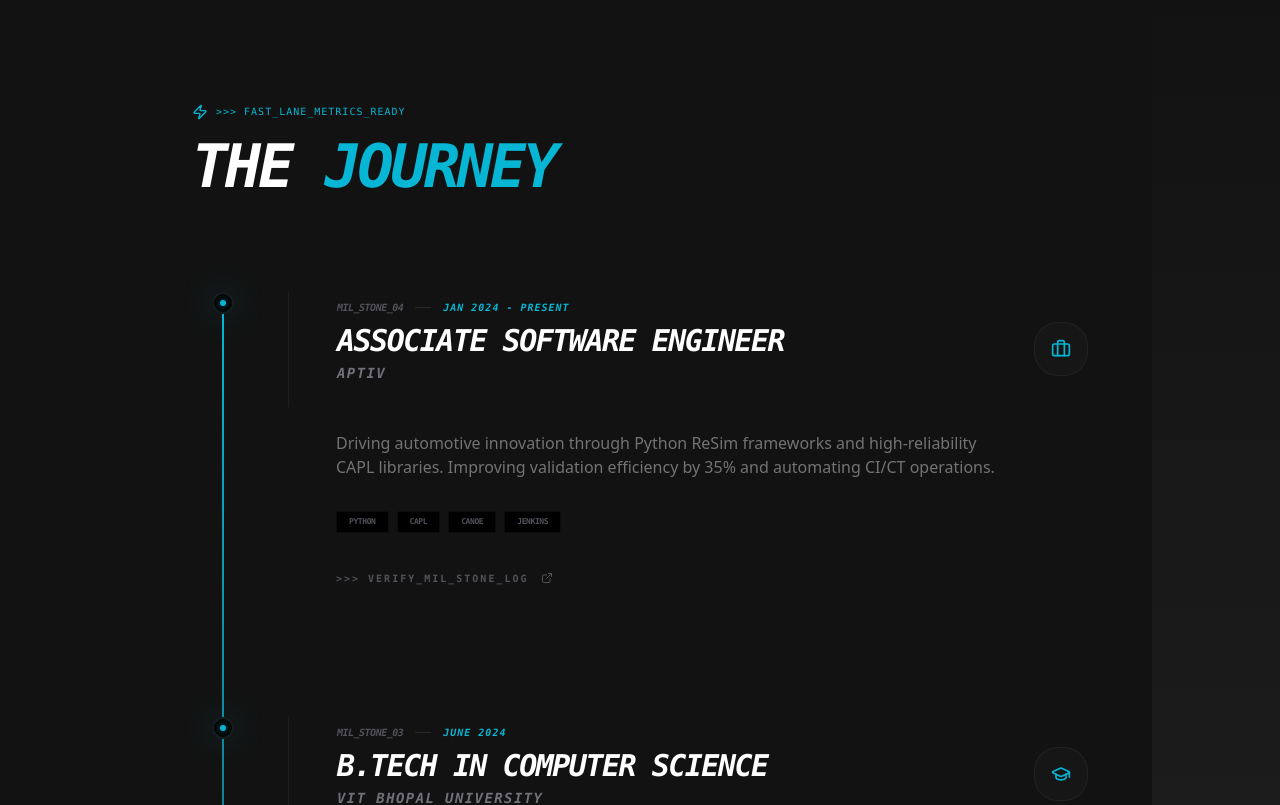
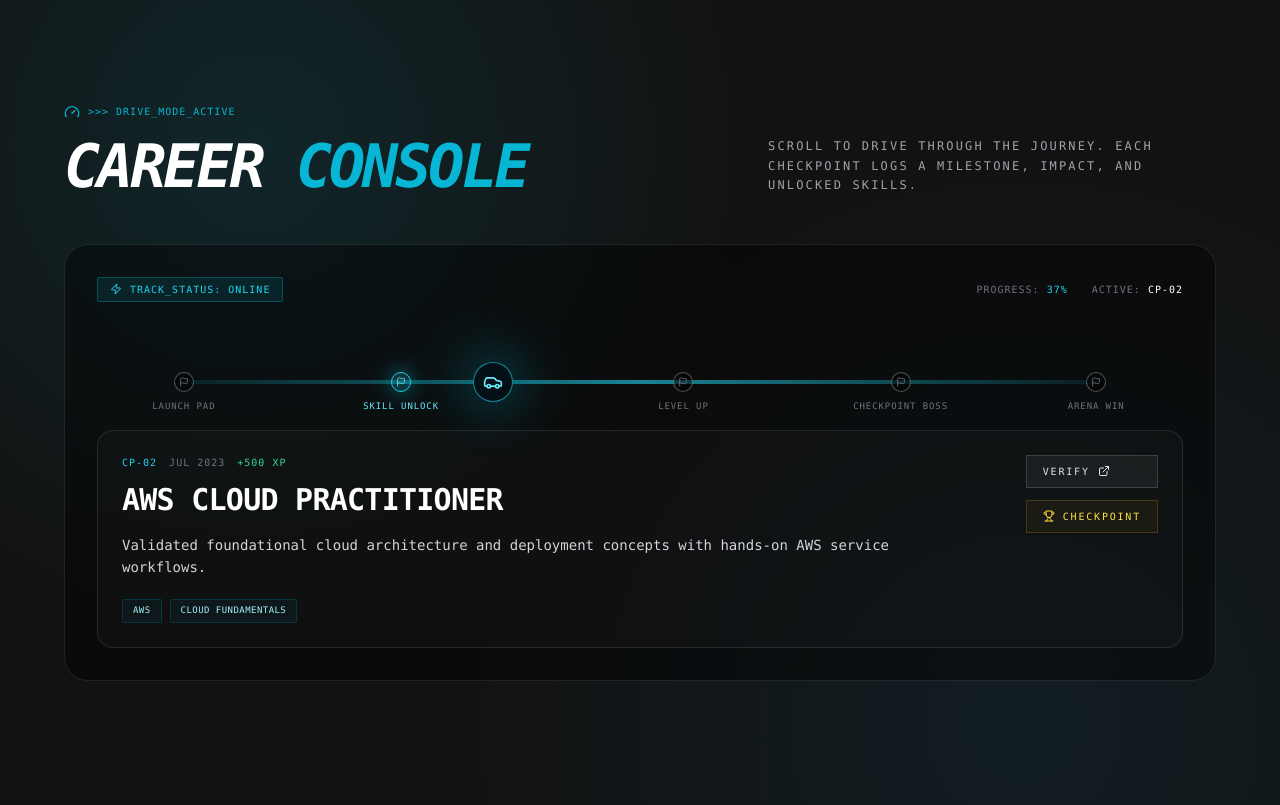
Before and after one commit to sureshkonar/Skill-folio, a Next.js app: page / in a window 1280 px wide. Shown: the part 6220-7025 px from the top of the page. Built offline with nearby package versions, Linux system fonts and the light colour scheme.

Commit message:
Redesign journey section as interactive career game console

```diff
--- a/src/components/Timeline.tsx
+++ b/src/components/Timeline.tsx
@@ -1,161 +1,239 @@
 "use client";
 
-import { motion } from "framer-motion";
-import { Briefcase, GraduationCap, Award, ExternalLink, Zap } from "lucide-react";
+import { useRef, useState } from "react";
+import {
+    motion,
+    useMotionValueEvent,
+    useScroll,
+    useTransform,
+    useMotionTemplate
+} from "framer-motion";
+import { Car, ExternalLink, Flag, Gauge, Trophy, Zap } from "lucide-react";
 
-const MILESTONES = [
+type Checkpoint = {
+    id: string;
+    label: string;
+    date: string;
+    title: string;
+    detail: string;
+    xp: string;
+    tech: string[];
+    link: string;
+    progress: number;
+};
+
+const CHECKPOINTS: Checkpoint[] = [
     {
-        date: "JAN 2024 - PRESENT",
-        title: "Associate Software Engineer",
-        organization: "Aptiv",
-        description: "Driving automotive innovation through Python ReSim frameworks and high-reliability CAPL libraries. Improving validation efficiency by 35% and automating CI/CT operations.",
-        tech: ["Python", "CAPL", "CANoe", "Jenkins"],
-        iconName: "Briefcase",
-        link: "https://www.aptiv.com",
-        id: "MIL_STONE_04"
+        id: "CP-01",
+        label: "Launch Pad",
+        date: "OCT 2022",
+        title: "GeoToll-Link Launch",
+        detail: "Built an IoT tolling prototype with GPS and cloud telemetry for automated, accuracy-driven toll intelligence.",
+        xp: "+750 XP",
+        tech: ["Python", "AWS IoT Core", "Raspberry Pi"],
+        link: "https://github.com/sureshkonar/GeoToll-Link",
+        progress: 8
     },
     {
-        date: "JUNE 2024",
-        title: "B.Tech in Computer Science",
-        organization: "VIT Bhopal University",
-        description: "Completed undergraduate studies with a CGPA of 8.43. Specialized in scalable automation and embedded systems.",
-        tech: ["Computer Science", "Embedded Systems"],
-        iconName: "GraduationCap",
-        link: "https://vitbhopal.ac.in",
-        id: "MIL_STONE_03"
+        id: "CP-02",
+        label: "Skill Unlock",
+        date: "JUL 2023",
+        title: "AWS Cloud Practitioner",
+        detail: "Validated foundational cloud architecture and deployment concepts with hands-on AWS service workflows.",
+        xp: "+500 XP",
+        tech: ["AWS", "Cloud Fundamentals"],
+        link: "https://www.credly.com",
+        progress: 28
     },
     {
-        date: "JULY 2023",
-        title: "AWS Certified Cloud Practitioner",
-        organization: "Amazon Web Services",
-        description: "Validated entry-level cloud concepts and core AWS services.",
-        tech: ["AWS", "Cloud Computing"],
-        iconName: "Award",
-        link: "https://www.credly.com",
-        id: "MIL_STONE_02"
+        id: "CP-03",
+        label: "Level Up",
+        date: "JAN 2024",
+        title: "Aptiv - Associate Software Engineer",
+        detail: "Delivered automation-heavy validation systems using CAPL, CANoe, and Python for production automotive programs.",
+        xp: "+1200 XP",
+        tech: ["Python", "CAPL", "CANoe", "Jenkins"],
+        link: "https://www.aptiv.com",
+        progress: 54
     },
     {
-        date: "OCT 2022",
-        title: "GeoToll-Link Launch",
-        organization: "Internal Project",
-        description: "Developed an intelligent mobility tolling system using GPS and Cloud IoT, achieving 75% accuracy.",
-        tech: ["Python", "AWS IoT Core", "Raspberry Pi"],
-        iconName: "Zap",
-        link: "https://github.com/sureshkonar/GeoToll-Link",
-        id: "MIL_STONE_01"
+        id: "CP-04",
+        label: "Checkpoint Boss",
+        date: "JUN 2024",
+        title: "B.Tech Graduation - VIT Bhopal",
+        detail: "Completed Computer Science specialization focused on scalable automation and embedded software engineering.",
+        xp: "+900 XP",
+        tech: ["Computer Science", "Embedded Systems"],
+        link: "https://vitbhopal.ac.in",
+        progress: 74
+    },
+    {
+        id: "CP-05",
+        label: "Arena Win",
+        date: "2025",
+        title: "MobilityX Ideathon Runner-Up",
+        detail: "Shipped an inclusive future-mobility concept with strong product storytelling and systems thinking.",
+        xp: "+1000 XP",
+        tech: ["Mobility", "Product Design", "Innovation"],
+        link: "https://github.com/sureshkonar/MobilityXIdeathon_BrainBot_Team",
+        progress: 92
     }
 ];
 
-function MilestoneIcon({ name }: { name: string }) {
-    if (name === "GraduationCap") return <GraduationCap className="w-5 h-5 text-cyan-500" />;
-    if (name === "Award") return <Award className="w-5 h-5 text-cyan-500" />;
-    if (name === "Zap") return <Zap className="w-5 h-5 text-cyan-500" />;
-    return <Briefcase className="w-5 h-5 text-cyan-500" />;
+export default function Timeline() {
+    const sectionRef = useRef<HTMLElement>(null);
+    const [activeIndex, setActiveIndex] = useState(0);
+    const [progressValue, setProgressValue] = useState(8);
+
+    const { scrollYProgress } = useScroll({
+        target: sectionRef,
+        offset: ["start end", "end start"]
+    });
+
+    const driveProgress = useTransform(scrollYProgress, [0, 1], [8, 92]);
+    const carLeft = useMotionTemplate`${driveProgress}%`;
+
+    useMotionValueEvent(driveProgress, "change", (latest) => {
+        setProgressValue(Math.round(latest));
+        let closestIndex = 0;
+        let smallestDistance = Number.POSITIVE_INFINITY;
+
+        CHECKPOINTS.forEach((checkpoint, idx) => {
+            const distance = Math.abs(checkpoint.progress - latest);
+            if (distance < smallestDistance) {
+                smallestDistance = distance;
+                closestIndex = idx;
             }
+        });
 
-export default function Timeline() {
+        setActiveIndex(closestIndex);
+    });
+
+    const activeCheckpoint = CHECKPOINTS[activeIndex];
+
     return (
-        <section id="timeline" className="relative w-full bg-[#121212] py-32 px-6 overflow-hidden border-t border-white/5 font-mono">
-            {/* Background Light Trails */}
-            <div className="absolute inset-x-0 h-[1px] top-1/4 bg-gradient-to-r from-transparent via-cyan-500/10 to-transparent opacity-20 blur-sm" />
-            <div className="absolute inset-x-0 h-[1px] top-3/4 bg-gradient-to-r from-transparent via-cyan-500/10 to-transparent opacity-10 blur-md" />
+        <section
+            id="timeline"
+            ref={sectionRef}
+            className="relative w-full bg-[#121212] py-32 px-6 overflow-hidden border-t border-white/5 font-mono"
+        >
+            <div className="absolute inset-0 bg-[radial-gradient(circle_at_20%_20%,rgba(6,182,212,0.12),transparent_40%),radial-gradient(circle_at_80%_90%,rgba(14,165,233,0.08),transparent_45%)] pointer-events-none" />
 
-            <div className="max-w-4xl mx-auto relative z-10">
-                <div className="flex flex-col md:flex-row md:items-end justify-between mb-24 gap-8">
+            <div className="max-w-6xl mx-auto relative z-10">
+                <div className="flex flex-col md:flex-row md:items-end justify-between mb-12 gap-8">
                     <div>
                         <div className="flex items-center gap-2 mb-4">
-                            <Zap className="w-4 h-4 text-cyan-500" />
-                            <span className="text-cyan-500 text-[10px] tracking-widest uppercase">&gt;&gt;&gt; FAST_LANE_METRICS_READY</span>
+                            <Gauge className="w-4 h-4 text-cyan-500" />
+                            <span className="text-cyan-500 text-[10px] tracking-widest uppercase">&gt;&gt;&gt; DRIVE_MODE_ACTIVE</span>
                         </div>
                         <h2 className="text-4xl md:text-6xl font-black text-white tracking-tighter uppercase italic">
-                            The <span className="text-cyan-500">Journey</span>
+                            Career <span className="text-cyan-500">Console</span>
                         </h2>
+                    </div>
+                    <p className="text-zinc-400 text-xs uppercase tracking-[0.18em] max-w-md leading-relaxed">
+                        Scroll to drive through the journey. Each checkpoint logs a milestone, impact, and unlocked skills.
+                    </p>
+                </div>
+
+                <div className="rounded-3xl border border-white/10 bg-black/40 backdrop-blur-sm p-5 md:p-8 overflow-hidden">
+                    <div className="flex flex-wrap items-center justify-between gap-4 mb-8">
+                        <div className="inline-flex items-center gap-2 px-3 py-1 border border-cyan-500/30 bg-cyan-500/10 rounded-sm text-cyan-400 text-[10px] tracking-widest uppercase">
+                            <Zap className="w-3 h-3" />
+                            TRACK_STATUS: ONLINE
+                        </div>
+                        <div className="flex items-center gap-6 text-[10px] uppercase tracking-widest">
+                            <span className="text-zinc-500">Progress: <span className="text-cyan-400">{progressValue}%</span></span>
+                            <span className="text-zinc-500">Active: <span className="text-white">{activeCheckpoint.id}</span></span>
                         </div>
                     </div>
 
+                    <div className="relative py-12">
+                        <div className="absolute top-1/2 left-[8%] right-[8%] h-[4px] -translate-y-1/2 bg-gradient-to-r from-cyan-500/10 via-cyan-400/60 to-cyan-500/10 rounded-full" />
+
+                        {CHECKPOINTS.map((checkpoint, idx) => {
+                            const isActive = idx === activeIndex;
+                            return (
+                                <button
+                                    key={checkpoint.id}
+                                    type="button"
+                                    onClick={() => setActiveIndex(idx)}
+                                    className="absolute top-1/2 -translate-y-1/2 -translate-x-1/2"
+                                    style={{ left: `${checkpoint.progress}%` }}
+                                    aria-label={`Show ${checkpoint.title}`}
+                                >
+                                    <div className={`w-5 h-5 rounded-full border flex items-center justify-center transition-all ${isActive ? "border-cyan-400 bg-cyan-400/20 shadow-[0_0_20px_rgba(6,182,212,0.6)]" : "border-white/30 bg-black/50"}`}>
+                                        <Flag className={`w-2.5 h-2.5 ${isActive ? "text-cyan-300" : "text-zinc-500"}`} />
+                                    </div>
+                                    <span className={`absolute top-7 left-1/2 -translate-x-1/2 whitespace-nowrap text-[9px] tracking-widest uppercase ${isActive ? "text-cyan-300" : "text-zinc-500"}`}>
+                                        {checkpoint.label}
+                                    </span>
+                                </button>
+                            );
+                        })}
+
+                        <motion.div
+                            className="absolute top-1/2 -translate-y-1/2 -translate-x-1/2"
+                            style={{ left: carLeft }}
+                        >
                             <div className="relative">
-                    {/* Technical Signal Path (Vertical Line) */}
-                    <div className="absolute left-[30px] top-0 bottom-0 w-[2px] bg-white opacity-5" />
-                    <motion.div
-                        initial={{ height: 0 }}
-                        whileInView={{ height: "100%" }}
-                        transition={{ duration: 2, ease: "easeInOut" }}
-                        className="absolute left-[30px] top-0 w-[2px] bg-gradient-to-b from-cyan-500 via-cyan-500/50 to-transparent"
-                    />
-
-                    <div className="space-y-32">
-                        {MILESTONES.map((item, idx) => (
-                            <motion.div
-                                key={idx}
-                                initial={{ opacity: 0, x: -30 }}
-                                whileInView={{ opacity: 1, x: 0 }}
-                                transition={{ duration: 0.8, delay: idx * 0.1, ease: "circOut" }}
-                                viewport={{ once: true }}
-                                className="relative pl-16 md:pl-24 group"
-                            >
-                                {/* High Beam Node */}
-                                <div className="absolute left-[20px] top-0 w-[22px] h-[22px] z-20">
-                                    <div className="absolute inset-0 bg-cyan-500/20 rounded-full blur-lg group-hover:bg-cyan-500/40 transition-all duration-500" />
-                                    <div className="relative w-full h-full rounded-full bg-black border-2 border-white/10 group-hover:border-cyan-500 transition-colors flex items-center justify-center">
-                                        <div className="w-1.5 h-1.5 rounded-full bg-cyan-500 shadow-[0_0_8px_rgba(6,182,212,0.8)]" />
+                                <div className="absolute -inset-2 bg-cyan-500/30 blur-xl rounded-full" />
+                                <div className="relative w-10 h-10 rounded-full border border-cyan-400/60 bg-[#041015] flex items-center justify-center">
+                                    <Car className="w-5 h-5 text-cyan-300" />
                                 </div>
-                                    {/* Light Beam */}
-                                    <div className="absolute left-full top-1/2 -translate-y-1/2 w-0 group-hover:w-32 h-[1px] bg-gradient-to-r from-cyan-500 to-transparent opacity-0 group-hover:opacity-100 transition-all duration-700 pointer-events-none" />
+                            </div>
+                        </motion.div>
                     </div>
 
-                                <div className="flex flex-col gap-6">
-                                    <div className="flex flex-col md:flex-row md:items-center justify-between gap-4 border-l-[1px] border-white/5 pl-8 md:pl-12 py-2">
-                                        <div className="flex-1">
-                                            <div className="flex items-center gap-3 mb-2">
-                                                <span className="text-[10px] text-zinc-600 font-bold uppercase tracking-tighter italic">{item.id}</span>
-                                                <div className="h-[1px] w-4 bg-white/10" />
-                                                <span className="text-cyan-500 text-[10px] font-bold tracking-widest uppercase italic">
-                                                    {item.date}
+                    <motion.div
+                        key={activeCheckpoint.id}
+                        initial={{ opacity: 0, y: 8 }}
+                        animate={{ opacity: 1, y: 0 }}
+                        transition={{ duration: 0.35, ease: "easeOut" }}
+                        className="border border-white/10 bg-white/[0.02] rounded-2xl p-5 md:p-6"
+                    >
+                        <div className="flex flex-col md:flex-row md:items-start justify-between gap-6">
+                            <div>
+                                <div className="flex items-center gap-3 mb-3">
+                                    <span className="text-[10px] uppercase tracking-widest text-cyan-400">{activeCheckpoint.id}</span>
+                                    <span className="text-[10px] uppercase tracking-widest text-zinc-500">{activeCheckpoint.date}</span>
+                                    <span className="text-[10px] uppercase tracking-widest text-emerald-400">{activeCheckpoint.xp}</span>
+                                </div>
+                                <h3 className="text-2xl md:text-3xl font-black text-white uppercase tracking-tight mb-4">
+                                    {activeCheckpoint.title}
+                                </h3>
+                                <p className="text-sm text-zinc-300 leading-relaxed max-w-3xl">
+                                    {activeCheckpoint.detail}
+                                </p>
+                                <div className="flex flex-wrap gap-2 mt-5">
+                                    {activeCheckpoint.tech.map((item) => (
+                                        <span
+                                            key={item}
+                                            className="text-[9px] px-2.5 py-1 rounded-sm border border-cyan-500/20 bg-cyan-500/5 text-cyan-200 uppercase tracking-wider"
+                                        >
+                                            {item}
                                         </span>
-                                            </div>
-                                            <h3 className="text-2xl md:text-3xl text-white font-black mb-1 uppercase tracking-tighter italic group-hover:text-cyan-500 transition-colors">
-                                                {item.title}
-                                            </h3>
-                                            <p className="text-zinc-500 text-sm font-bold uppercase italic tracking-widest mb-4">
-                                                {item.organization}
-                                            </p>
-                                        </div>
-                                        <div className="flex p-4 rounded-3xl bg-white/[0.02] border border-white/5 text-zinc-700 group-hover:text-cyan-500 group-hover:border-cyan-500/20 group-hover:bg-cyan-500/5 transition-all">
-                                            <MilestoneIcon name={item.iconName} />
+                                    ))}
                                 </div>
                             </div>
 
-                                    <div className="pl-8 md:pl-12">
-                                        <p className="text-neutral-500 text-sm md:text-base leading-relaxed mb-8 max-w-2xl font-sans not-italic">
-                                            {item.description}
-                                        </p>
-                                        <div className="flex flex-wrap gap-2 mb-8">
-                                            {item.tech.map(t => (
-                                                <span key={t} className="text-[8px] px-3 py-1 bg-black border border-white/5 text-zinc-600 uppercase tracking-tighter font-bold rounded-sm group-hover:border-cyan-500/20 transition-colors">
-                                                    {t}
-                                                </span>
-                                            ))}
-                                        </div>
+                            <div className="flex md:flex-col gap-3">
                                 <a
-                                            href={item.link}
+                                    href={activeCheckpoint.link}
                                     target="_blank"
                                     rel="noopener noreferrer"
-                                            className="inline-flex items-center gap-3 text-zinc-600 hover:text-cyan-500 text-[10px] font-bold uppercase tracking-[0.2em] transition-all group/link"
+                                    className="inline-flex items-center gap-2 px-4 py-2 border border-white/15 bg-white/5 hover:bg-cyan-500/10 hover:border-cyan-400/50 text-zinc-200 hover:text-cyan-200 text-[10px] uppercase tracking-[0.18em] transition-colors"
                                 >
-                                            &gt;&gt;&gt; VERIFY_MIL_STONE_LOG
-                                            <ExternalLink className="w-3 h-3 group-hover/link:translate-x-1 group-hover/link:-translate-y-1 transition-transform" />
+                                    VERIFY
+                                    <ExternalLink className="w-3 h-3" />
                                 </a>
+                                <div className="inline-flex items-center gap-2 px-4 py-2 border border-yellow-500/20 bg-yellow-500/5 text-yellow-300 text-[10px] uppercase tracking-[0.18em]">
+                                    <Trophy className="w-3 h-3" />
+                                    CHECKPOINT
+                                </div>
                             </div>
                         </div>
                     </motion.div>
-                        ))}
                 </div>
-                </div>
-            </div>
-
-            {/* Background Decorative Lines */}
-            <div className="absolute right-0 top-0 h-full w-32 pointer-events-none opacity-5">
-                <div className="h-full w-full bg-[linear-gradient(to_bottom,transparent_0%,white_50%,transparent_100%)] bg-[length:1px_100%] bg-repeat-x" />
             </div>
         </section>
     );
```
Lines whose indentation alone changed are shown as unchanged.
